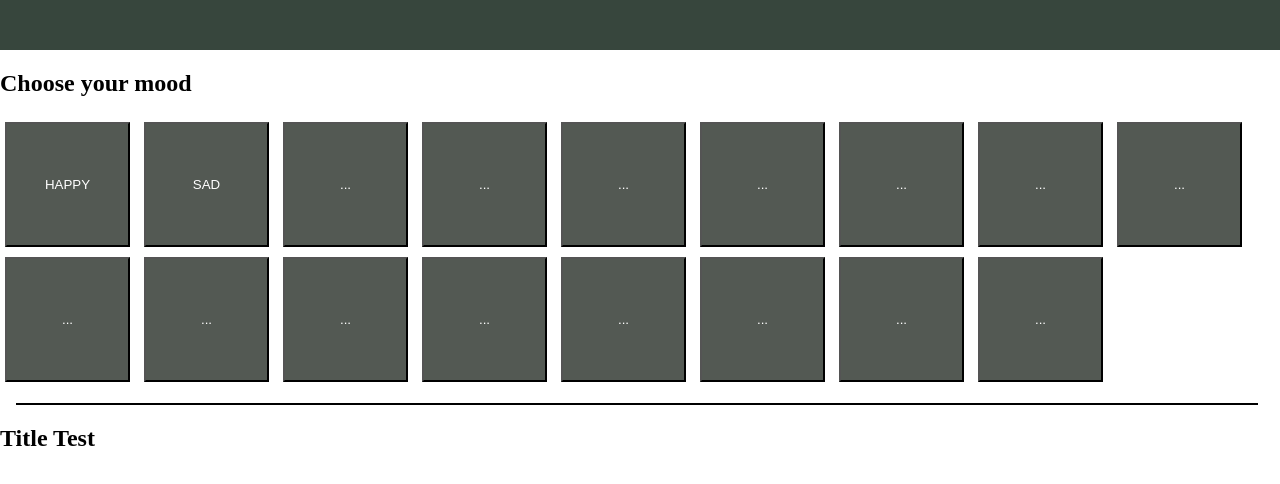
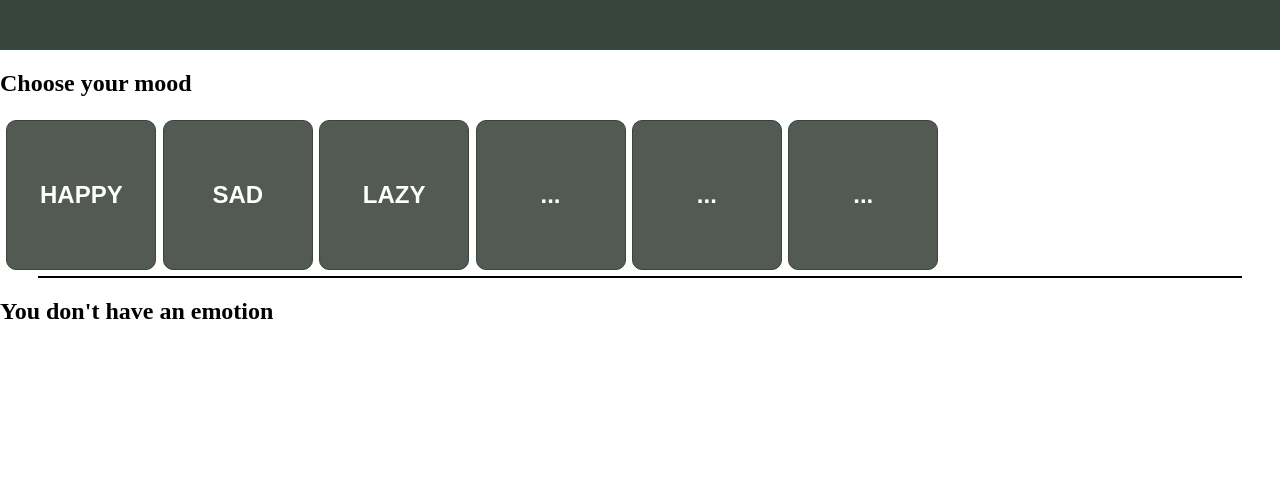
Before and after one commit to AlecInfo/MoodMusic, a website: page www/index.html in a window 1280 px wide. Shown: the part 78-562 px from the top of the page. Drawn offline with Linux system fonts and the light colour scheme.

Commit message:
modification du style, ajout des playlist, détéction du mood selectionné, interation de la playlist

```diff
--- a/www/css/index.css
+++ b/www/css/index.css
@@ -22,129 +22,49 @@ header h2 {
 
 }
 
-#moodSelector {
-    margin: 5px;
-    width: 125px;
-    height: 125px;
+#moodContainer {
+    display: flex;
+    flex-wrap: nowrap;
+    overflow-x: auto;
+    margin: 0.2rem;
+}
+
+#btnMoodSelector {
+    flex: 0 0 auto;
+
+    width: 150px;
+    height: 150px;
+    margin: 0.2rem;
+
+    border-radius: 10px;
+    border: #37463d solid 1.5px;
+
+    font-size: x-large;
+    font-weight: bold;
+    color: white;
+
     background-color: #535953;
-    color: white;
+    /* background-image: url('../img/fluid-style-8.png'); */
+
+    background-position: center;
+    background-size: cover;
+    background-repeat: no-repeat;
+    background-blend-mode: overlay;
 }
 
 #separator {
-    width: 97%;
     height: 2px;
-    margin: 1rem;
+    margin-left: 3%;
+    margin-right: 3%;
     background-color: black;
 }
 
-
-/*
- * Licensed to the Apache Software Foundation (ASF) under one
- * or more contributor license agreements.  See the NOTICE file
- * distributed with this work for additional information
- * regarding copyright ownership.  The ASF licenses this file
- * to you under the Apache License, Version 2.0 (the
- * "License"); you may not use this file except in compliance
- * with the License.  You may obtain a copy of the License at
- *
- * http://www.apache.org/licenses/LICENSE-2.0
- *
- * Unless required by applicable law or agreed to in writing,
- * software distributed under the License is distributed on an
- * "AS IS" BASIS, WITHOUT WARRANTIES OR CONDITIONS OF ANY
- * KIND, either express or implied.  See the License for the
- * specific language governing permissions and limitations
- * under the License.
- */
-/* {
-/*    -webkit-tap-highlight-color: rgba(0,0,0,0); /* make transparent link selection, adjust last value opacity 0 to 1.0 */
-/*}
-
-/*body {
-    /*-webkit-touch-callout: none;                /* prevent callout to copy image, etc when tap to hold */
-    /*-webkit-text-size-adjust: none;             /* prevent webkit from resizing text to fit */
-    /*-webkit-user-select: none;                  /* prevent copy paste, to allow, change 'none' to 'text' */
-    /*background-color:white;
-    /*background-image:linear-gradient(to bottom, #A7A7A7 0%, #E4E4E4 51%);
-    /*font-family: system-ui, -apple-system, -apple-system-font, 'Segoe UI', 'Roboto', sans-serif;
-    /*font-size:12px;
-    /*height:100vh;
-    /*margin:0px;
-    /*padding:0px;
-    /* Padding to avoid the "unsafe" areas behind notches in the screen */
-    /*padding: env(safe-area-inset-top, 0px) env(safe-area-inset-right, 0px) env(safe-area-inset-bottom, 0px) env(safe-area-inset-left, 0px);
-    /*text-transform:uppercase;
-    /*width:100%;
+#playlistContainer {
+    display: grid;
+    align-items: center;
+    justify-content: center;
 }
 
-/* Portrait layout (default) */
-/*.app {
-    /*background:url(../img/logo.png) no-repeat center top; /* 170px x 200px */
-    /*position:absolute;             /* position in the center of the screen */
-    /*left:50%;
-    /*top:50%;
-    /*height:50px;                   /* text area height */
-    /*width:225px;                   /* text area width */
-    /*text-align:center;
-    /*padding:180px 0px 0px 0px;     /* image height is 200px (bottom 20px are overlapped with text) */
-    /*margin:-115px 0px 0px -112px;  /* offset vertical: half of image height and text area height */
-                                   /* offset horizontal: half of text area width */
-/*}
-
-/* Landscape layout (with min-width) */
-/* @media screen and (min-aspect-ratio: 1/1) and (min-width:400px) {
-    .app {
-        background-position:left center;
-        padding:75px 0px 75px 170px;  /* padding-top + padding-bottom + text area = image height */
-        /*margin:-90px 0px 0px -198px;  /* offset vertical: half of image height */
-                                      /* offset horizontal: half of image width and text area width */
-    /*}
-/*} */
-
-/* h1 {
-    font-size:24px;
-    font-weight:normal;
-    margin:0px;
-    overflow:visible;
-    padding:0px;
-    text-align:center;
+#playlist {
+    margin-bottom: 2rem;
 }
-
-.event {
-    border-radius:4px;
-    color: black;
-    font-size:12px;
-    margin:0px 30px;
-    padding:2px 0px;
-}
-
-.event.listening {
-    background-color:#333333;
-    display:block;
-}
-
-.event.received {
-    background-color:#4B946A;
-    display:none;
-}
-
-#deviceready.ready .event.listening { display: none; }
-#deviceready.ready .event.received { display: block; }
-
-@keyframes fade {
-    from { opacity: 1.0; }
-    50% { opacity: 0.4; }
-    to { opacity: 1.0; }
-}
-
-.blink {
-    animation:fade 3000ms infinite;
-    -webkit-animation:fade 3000ms infinite;
-}
-
-
-@media screen and (prefers-color-scheme: dark) {
-    body {
-        background-image:linear-gradient(to bottom, #585858 0%, #1B1B1B 51%);
-    }
-} */
--- a/www/index.html
+++ b/www/index.html
@@ -17,32 +17,21 @@
         <main>
             <div>
                 <h2>Choose your mood</h2>
-                <div>
-                    <button id="moodSelector" onclick="moodSelector('HAPPY')">HAPPY</button>
-                    <button id="moodSelector" onclick="moodSelector('SAD')">SAD</button>
-                    <button id="moodSelector" onclick="moodSelector()">...</button>
-                    <button id="moodSelector" onclick="moodSelector()">...</button>
-                    <button id="moodSelector" onclick="moodSelector()">...</button>
-                    <button id="moodSelector" onclick="moodSelector()">...</button>
-                    <button id="moodSelector" onclick="moodSelector()">...</button>
-                    <button id="moodSelector" onclick="moodSelector()">...</button>
-                    <button id="moodSelector" onclick="moodSelector()">...</button>
-                    <button id="moodSelector" onclick="moodSelector()">...</button>
-                    <button id="moodSelector" onclick="moodSelector()">...</button>
-                    <button id="moodSelector" onclick="moodSelector()">...</button>
-                    <button id="moodSelector" onclick="moodSelector()">...</button>
-                    <button id="moodSelector" onclick="moodSelector()">...</button>
-                    <button id="moodSelector" onclick="moodSelector()">...</button>
-                    <button id="moodSelector" onclick="moodSelector()">...</button>
-                    <button id="moodSelector" onclick="moodSelector()">...</button>
+                <div id="moodContainer">
+                    <button id="btnMoodSelector" onclick="moodSelector('HAPPY')">HAPPY</button>
+                    <button id="btnMoodSelector" onclick="moodSelector('SAD')">SAD</button>
+                    <button id="btnMoodSelector" onclick="moodSelector('LAZY')">LAZY</button>
+                    <button id="btnMoodSelector" onclick="moodSelector()">...</button>
+                    <button id="btnMoodSelector" onclick="moodSelector()">...</button>
+                    <button id="btnMoodSelector" onclick="moodSelector()">...</button>
                 </div>
             </div>
 
             <div id="separator"></div>
 
             <div>
-                <h2 id="moodTitle">Title Test</h2>
-                <div id="playlists" >
+                <h2 id="moodTitle">You don't have an emotion</h2>
+                <div id="playlistContainer">
 
                 </div>
             </div>
@@ -51,7 +40,23 @@
 
     <script>
         function moodSelector(params) {
+            let playlistsStr = "";
+
+            let playlists = [
+                1479458365,
+                1276787711,
+                8788949122,
+                8873745702
+            ];
+
+
             document.getElementById("moodTitle").innerHTML = "You're " + params;
+
+            playlists.forEach(element =>{
+                playlistsStr += '<iframe id="playlist" title="deezer-widget" src="https://widget.deezer.com/widget/auto/playlist/' + element + '?tracklist=false" width="270" height="300" frameborder="0" allowtransparency="true" allow="encrypted-media; clipboard-write"></iframe>';
+            });
+
+            document.getElementById("playlistContainer").innerHTML = playlistsStr;
         }
     </script>
 </html>
```
Also changed, not shown: resources/images/fluid-style-1.png (added), resources/images/fluid-style-10a.png (added), resources/images/fluid-style-10b.png (added), resources/images/fluid-style-2.png (added), resources/images/fluid-style-3.png (added), resources/images/fluid-style-4.png (added), resources/images/fluid-style-5.png (added), resources/images/fluid-style-6.png (added), resources/images/fluid-style-7.png (added), resources/images/fluid-style-8.png (added), resources/images/fluid-style-9.png (added), www/img/fluid-style-8.png (added).
